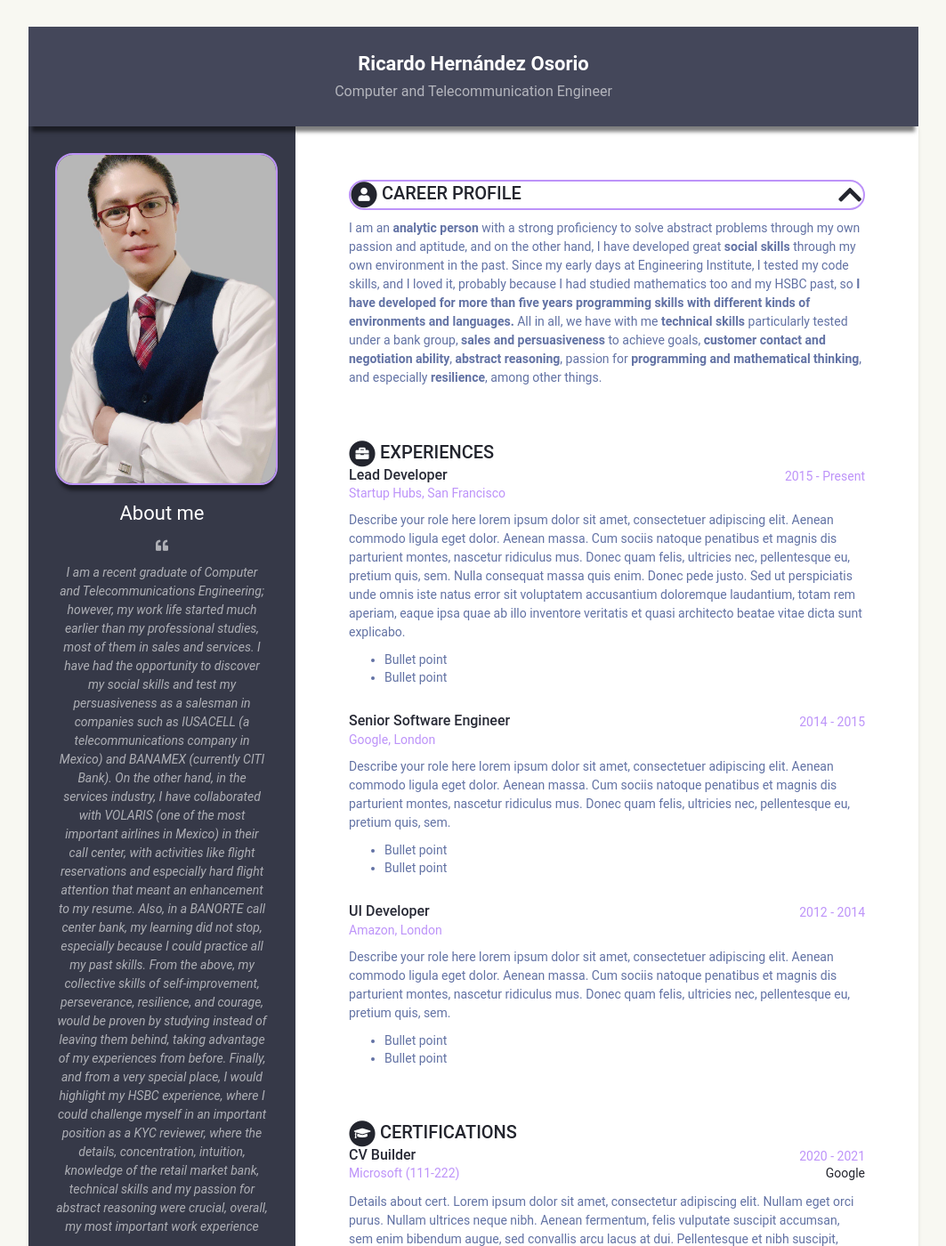
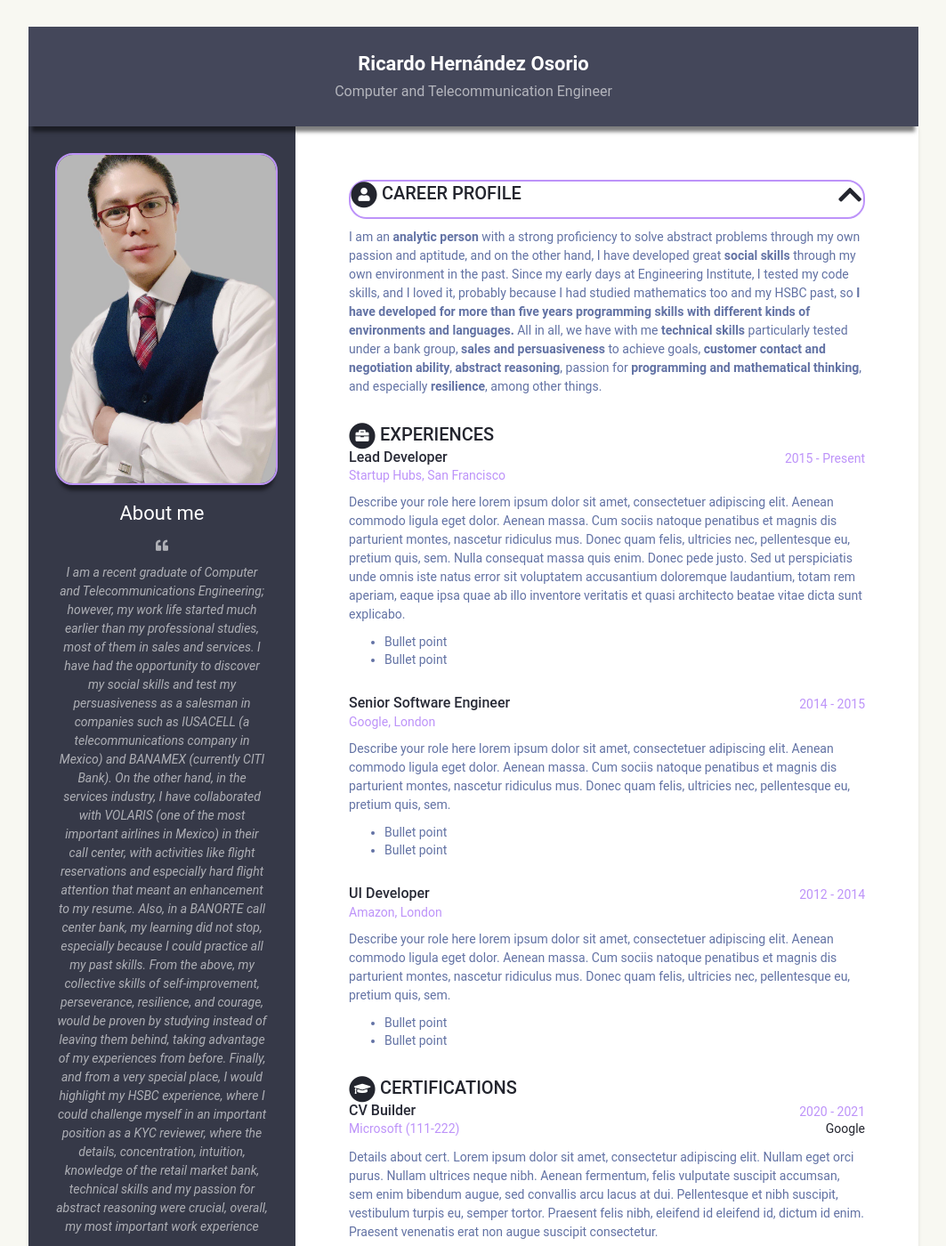
Before and after one commit to RicardoUAMmx/webcode, a Jekyll site: the page built from index.html, in a window 1280 px wide and 1400 px high. Shown: the whole window at 89% size, without its empty margins (108-1171 px from the left). Built offline with Jekyll 4.4.1, drawn with Linux system fonts in a browser that asks for light colours.

Commit message:
experimental cv-theme

```diff
--- a/_sass/_base.scss
+++ b/_sass/_base.scss
@@ -189,6 +189,7 @@ p {
 	display: flex;
 	flex-wrap: nowrap;
 	margin-bottom: 10px;
+	padding: 0 0 10px;
     border-radius: 20px;
     border: 2px solid $text-grey;
 	  .section-box-a {
@@ -214,7 +215,7 @@ p {
     margin-bottom: 0;
   }
   .section {
-    margin: 0 60px 60px;
+    margin: 0 60px 30px;
   }
 
   .experiences-section,
```
